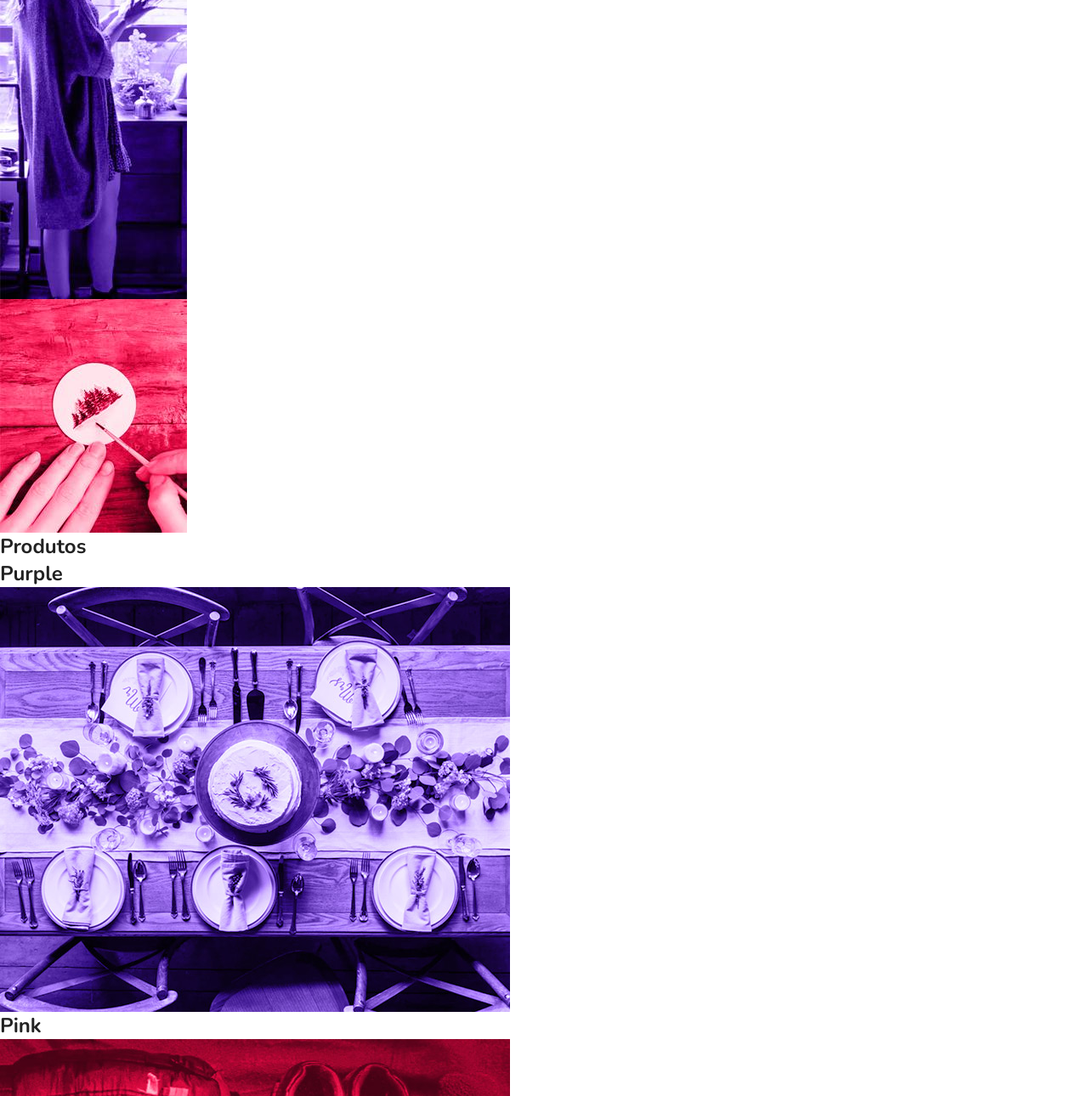
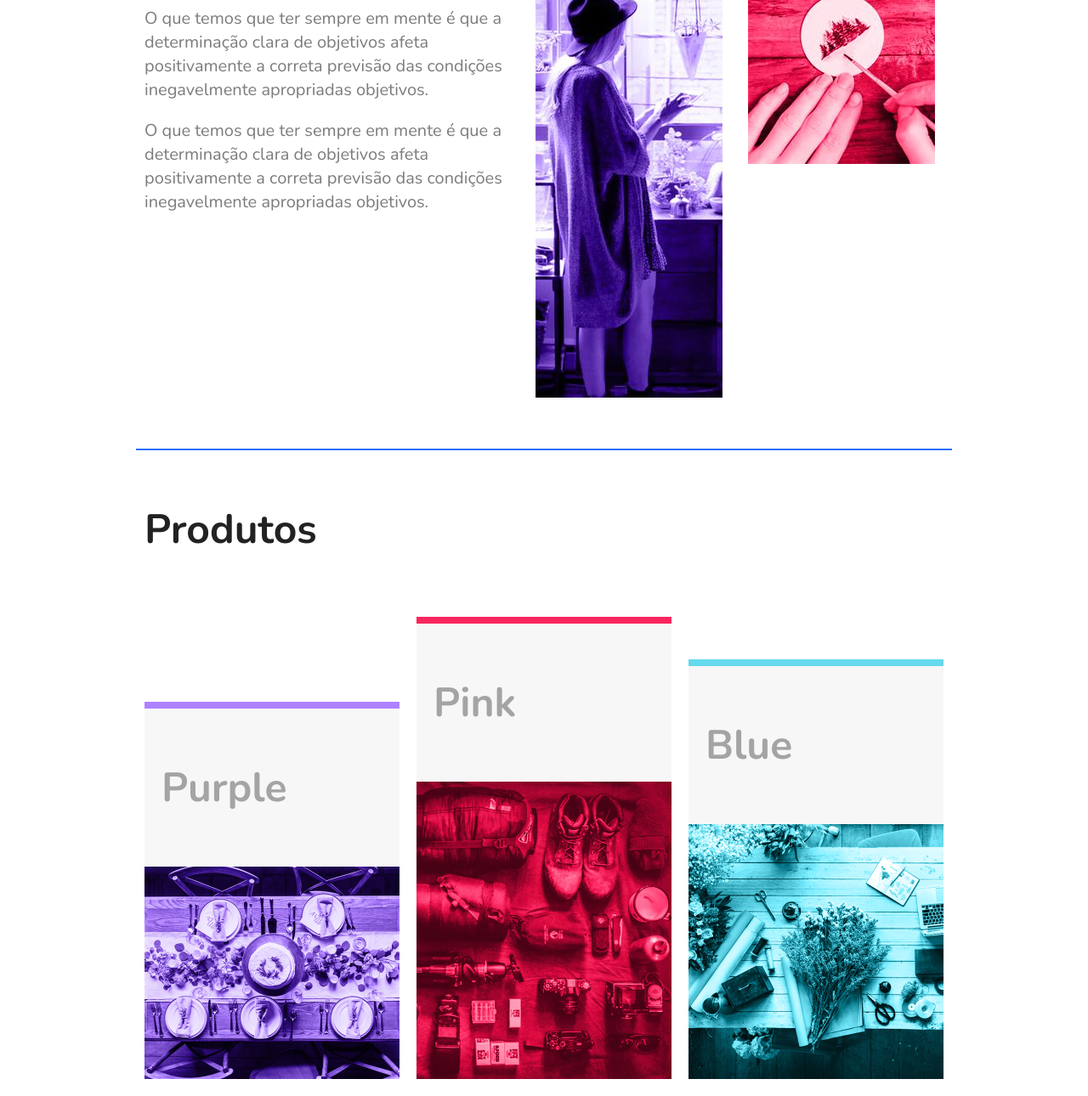
Before and after one commit to Lealzzera/flex-box-project, a plain HTML site: page index.html in a window 1280 px wide. Shown: the part 481-1771 px from the top of the page at 85% size. Drawn offline with nearby package versions, Linux system fonts and the light colour scheme.

Commit message:
feat: setting the css price, products and menu parts

```diff
--- a/css/style.css
+++ b/css/style.css
@@ -90,3 +90,88 @@ img {
 .menu-nav a:hover {
     color: #122ab2;
 }
+
+/* Introdução */
+
+.introducao {
+    font-size: 3em;
+    line-height: 1;
+    max-width: 960px;
+    margin: 0 auto;
+    padding: 60px 10px;
+}
+
+/* Sobre */
+
+.sobre {
+    display: flex;
+    border-top: 2px solid #2c70ff;
+    border-bottom: 2px solid #2c70ff;
+    max-width: 960px;
+    margin: 0 auto;
+    padding: 60px 0;
+}
+
+.sobre-info {
+    flex: 2 1 300px;
+    margin: 0 10px;
+}
+
+.sobre-info h1 {
+    font-size: 3em;
+    margin-bottom: .5em;
+}
+
+.sobre-info p {
+    font-size: 1.25em;
+    line-height: 1.4;
+    margin-bottom: 1em;
+    color: #7c7c7c;
+}
+
+.sobre-img {
+    flex: 1 1 160px;
+    margin: 0 10px;
+}
+
+/* Produtos */
+
+.produtos {
+    max-width: 960px;
+    margin: 60px auto;
+}
+
+.produtos h1 {
+    font-size: 3em;
+    margin: 0 10px 60px 10px;
+}
+
+.produtos-item {
+    flex: 1 1 175px;
+    margin: 10px;
+}
+
+.produtos-container {
+    display: flex;
+    align-items: end;
+    flex-wrap: wrap;
+}
+
+.produtos-item h2 {
+    font-size: 3em;
+    color: #a4a4a4;
+    background-color: #f7f7f7;
+    padding: 60px 20px;
+}
+
+.purple {
+    border-top: 8px solid #ae81ff;
+}
+
+.pink {
+    border-top: 8px solid #f9265e;
+}
+
+.blue {
+    border-top: 8px solid #66d9eb;
+}
--- a/index.html
+++ b/index.html
@@ -40,7 +40,7 @@
 				</nav>
 			</div>
 		</header>
-		<h1>
+		<h1 class="introducao">
 			Novos valores e <br />
 			Propriedades de CSS
 		</h1>
```
